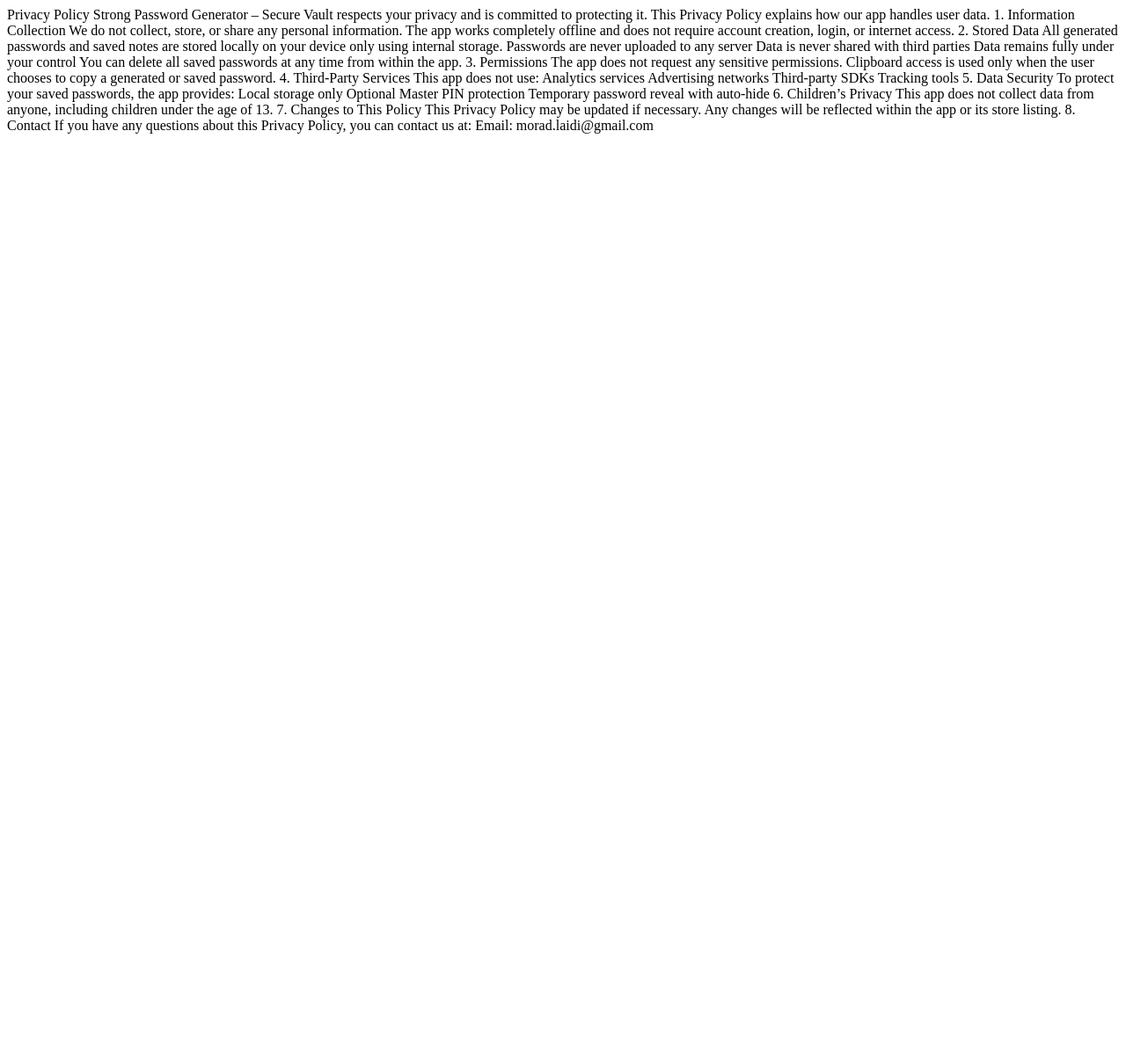
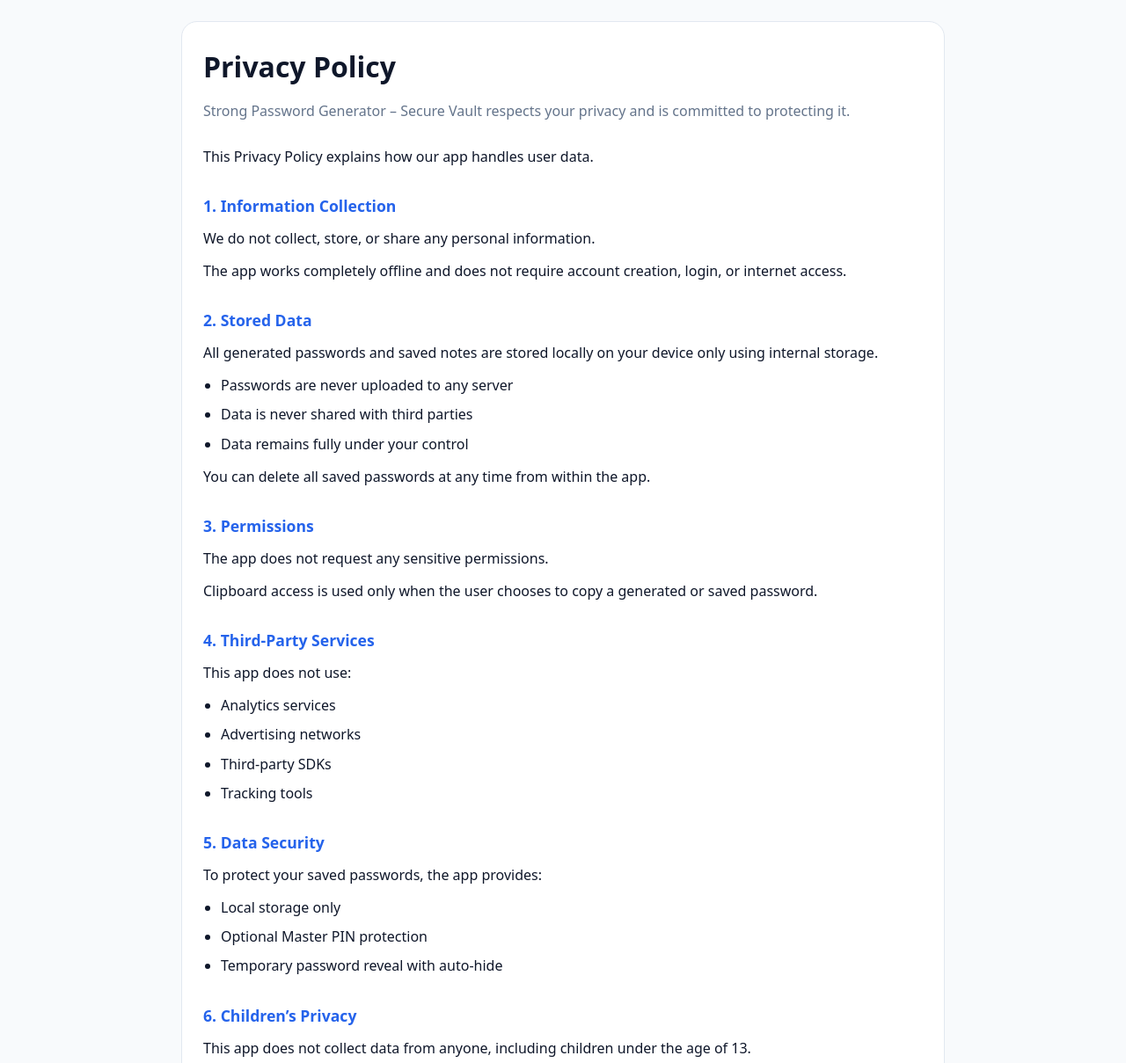
Before and after one commit to abdol5nifri/privacypolicyapp-StrongPasswordGeneratorSecureVault, a plain HTML site: page index.html in a window 1280 px wide. Shown: the top 1209 px of the page at 88% size. Before the commit the page ends 800 px from the top, so only its background shows below. Drawn offline with Linux system fonts and the light colour scheme.

Commit message:
Rewrite Privacy Policy in HTML format

```diff
--- a/index.html
+++ b/index.html
@@ -1,65 +1,184 @@
-Privacy Policy
+<!DOCTYPE html>
+<html lang="en">
+<head>
+    <meta charset="UTF-8">
+    <meta name="viewport" content="width=device-width, initial-scale=1.0">
+    <title>Privacy Policy - Strong Password Generator</title>
 
-Strong Password Generator – Secure Vault respects your privacy and is committed to protecting it.
-This Privacy Policy explains how our app handles user data.
+    <style>
+        :root {
+            --primary: #2563eb;
+            --bg: #f8fafc;
+            --card: #ffffff;
+            --text: #0f172a;
+            --muted: #64748b;
+            --border: #e2e8f0;
+        }
 
-1. Information Collection
+        * {
+            box-sizing: border-box;
+            margin: 0;
+            padding: 0;
+            font-family: system-ui, -apple-system, BlinkMacSystemFont, "Segoe UI", Roboto, Arial, sans-serif;
+        }
 
-We do not collect, store, or share any personal information.
+        body {
+            background: var(--bg);
+            color: var(--text);
+            line-height: 1.7;
+        }
 
-The app works completely offline and does not require account creation, login, or internet access.
+        .container {
+            max-width: 900px;
+            margin: auto;
+            padding: 24px 16px 60px;
+        }
 
-2. Stored Data
+        .card {
+            background: var(--card);
+            border: 1px solid var(--border);
+            border-radius: 18px;
+            padding: 24px;
+        }
 
-All generated passwords and saved notes are stored locally on your device only using internal storage.
+        h1 {
+            font-size: clamp(1.4rem, 3vw, 2rem);
+            margin-bottom: 10px;
+        }
 
-Passwords are never uploaded to any server
+        .subtitle {
+            color: var(--muted);
+            margin-bottom: 24px;
+        }
 
-Data is never shared with third parties
+        h2 {
+            font-size: 1.1rem;
+            margin-top: 28px;
+            margin-bottom: 8px;
+            color: var(--primary);
+        }
 
-Data remains fully under your control
+        p {
+            margin-bottom: 10px;
+        }
 
-You can delete all saved passwords at any time from within the app.
+        ul {
+            margin: 10px 0 10px 20px;
+        }
 
-3. Permissions
+        li {
+            margin-bottom: 6px;
+        }
 
-The app does not request any sensitive permissions.
+        .footer {
+            margin-top: 30px;
+            padding-top: 14px;
+            border-top: 1px solid var(--border);
+            color: var(--muted);
+            font-size: 0.9rem;
+        }
 
-Clipboard access is used only when the user chooses to copy a generated or saved password.
+        .email {
+            color: var(--primary);
+            font-weight: 500;
+            word-break: break-all;
+        }
 
-4. Third-Party Services
+        /* Mobile spacing improvement */
+        @media (max-width: 480px) {
+            .card {
+                padding: 18px;
+            }
+        }
+    </style>
+</head>
 
-This app does not use:
+<body>
+    <div class="container">
+        <div class="card">
 
-Analytics services
+            <h1>Privacy Policy</h1>
+            <p class="subtitle">
+                Strong Password Generator – Secure Vault respects your privacy and is committed to protecting it.
+            </p>
 
-Advertising networks
+            <p>
+                This Privacy Policy explains how our app handles user data.
+            </p>
 
-Third-party SDKs
+            <h2>1. Information Collection</h2>
+            <p>
+                We do not collect, store, or share any personal information.
+            </p>
+            <p>
+                The app works completely offline and does not require account creation, login, or internet access.
+            </p>
 
-Tracking tools
+            <h2>2. Stored Data</h2>
+            <p>
+                All generated passwords and saved notes are stored locally on your device only using internal storage.
+            </p>
+            <ul>
+                <li>Passwords are never uploaded to any server</li>
+                <li>Data is never shared with third parties</li>
+                <li>Data remains fully under your control</li>
+            </ul>
+            <p>
+                You can delete all saved passwords at any time from within the app.
+            </p>
 
-5. Data Security
+            <h2>3. Permissions</h2>
+            <p>
+                The app does not request any sensitive permissions.
+            </p>
+            <p>
+                Clipboard access is used only when the user chooses to copy a generated or saved password.
+            </p>
 
-To protect your saved passwords, the app provides:
+            <h2>4. Third-Party Services</h2>
+            <p>This app does not use:</p>
+            <ul>
+                <li>Analytics services</li>
+                <li>Advertising networks</li>
+                <li>Third-party SDKs</li>
+                <li>Tracking tools</li>
+            </ul>
 
-Local storage only
+            <h2>5. Data Security</h2>
+            <p>To protect your saved passwords, the app provides:</p>
+            <ul>
+                <li>Local storage only</li>
+                <li>Optional Master PIN protection</li>
+                <li>Temporary password reveal with auto-hide</li>
+            </ul>
 
-Optional Master PIN protection
+            <h2>6. Children’s Privacy</h2>
+            <p>
+                This app does not collect data from anyone, including children under the age of 13.
+            </p>
 
-Temporary password reveal with auto-hide
+            <h2>7. Changes to This Policy</h2>
+            <p>
+                This Privacy Policy may be updated if necessary.
+                Any changes will be reflected within the app or its store listing.
+            </p>
 
-6. Children’s Privacy
+            <h2>8. Contact</h2>
+            <p>
+                If you have any questions about this Privacy Policy, you can contact us at:
+            </p>
+            <p class="email">morad.laidi@gmail.com</p>
 
-This app does not collect data from anyone, including children under the age of 13.
+            <div class="footer">
+                © <span id="year"></span> Strong Password Generator – Secure Vault
+            </div>
 
-7. Changes to This Policy
+        </div>
+    </div>
 
-This Privacy Policy may be updated if necessary.
-Any changes will be reflected within the app or its store listing.
-
-8. Contact
-
-If you have any questions about this Privacy Policy, you can contact us at:
-
-Email: morad.laidi@gmail.com
+    <script>
+        // Auto update year
+        document.getElementById("year").textContent = new Date().getFullYear();
+    </script>
+</body>
+</html>
```
